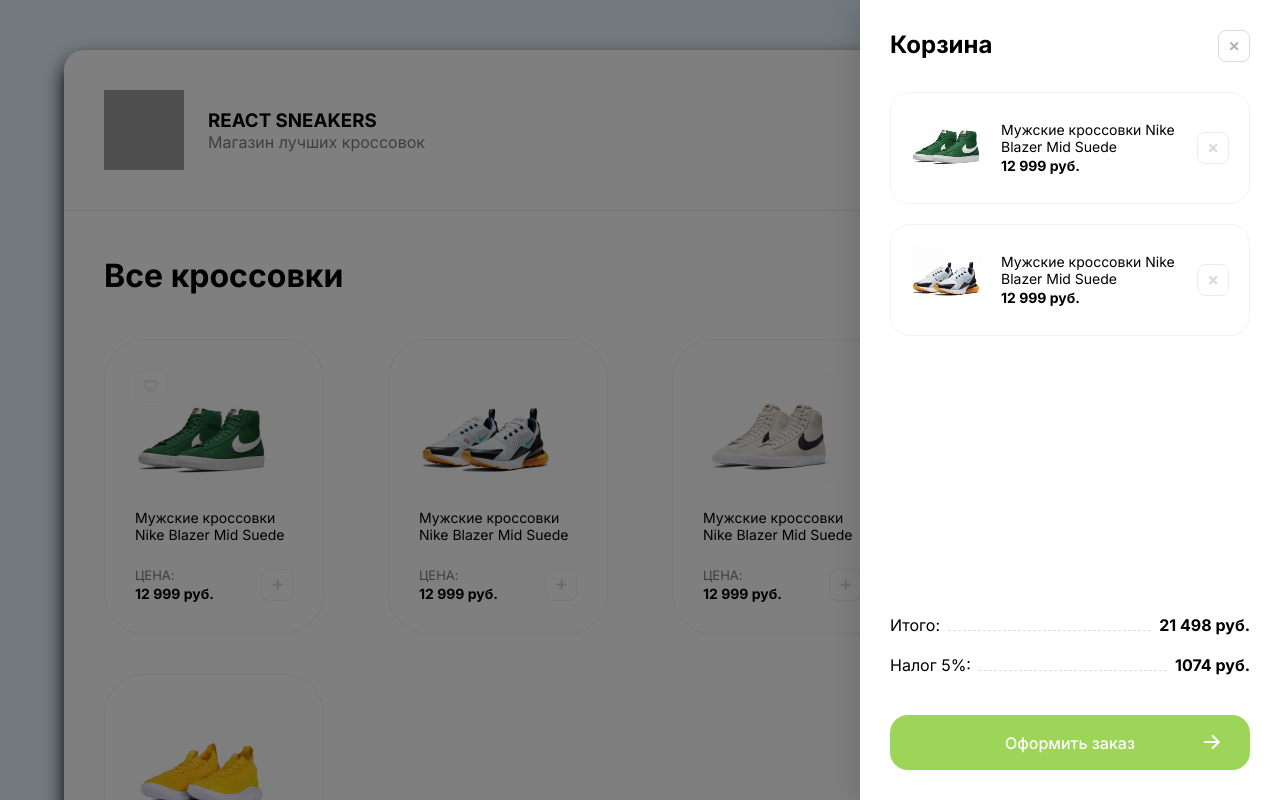
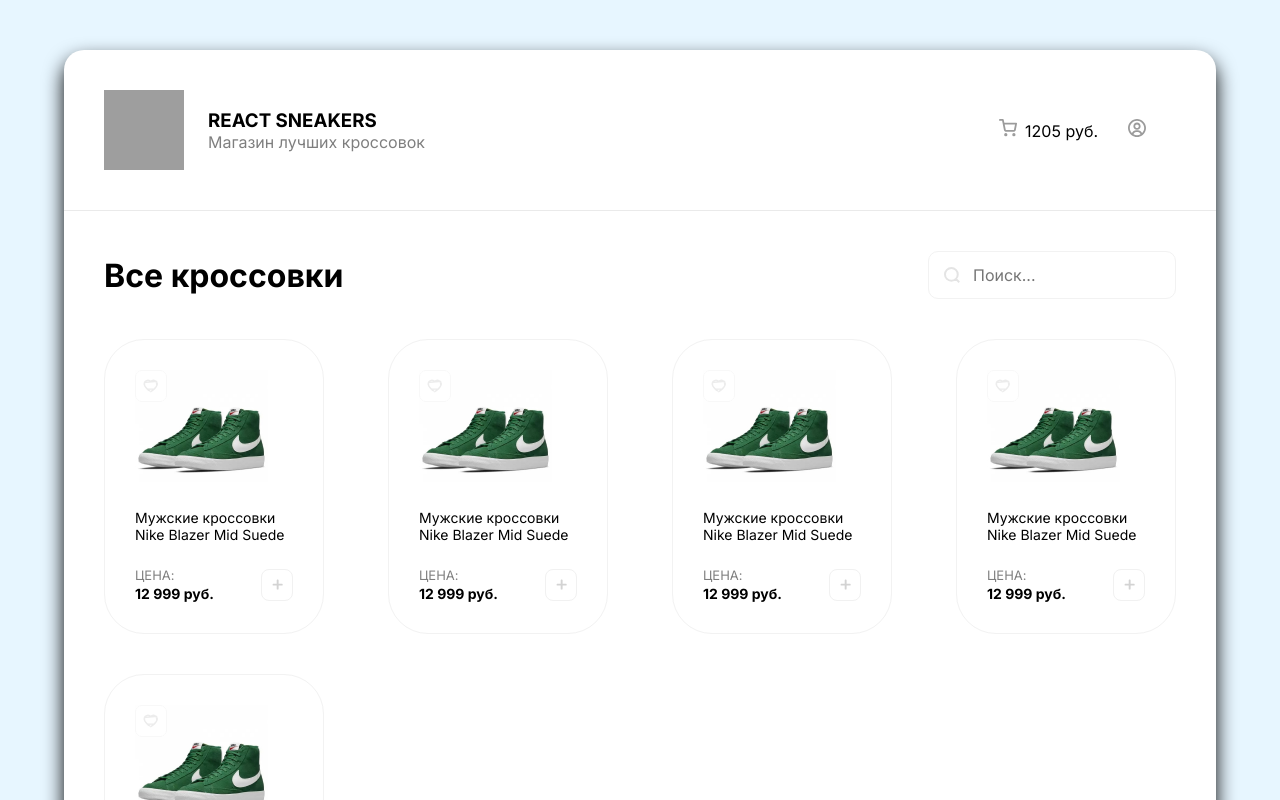
Before and after one commit to MrRahmat/react-sneakers, a React (Create React App) app: page / in a window 1280 px wide. Shown: the top 800 px of the page. Built offline with nearby package versions, Linux system fonts and the light colour scheme; grey boxes are pictures that could not be loaded.

Commit message:
Добавление компонентов Card, Cart, Header

```diff
--- a/src/App.jsx
+++ b/src/App.jsx
@@ -1,70 +1,13 @@
+import Card from './components/Card';
+import Header from './components/Header';
+import Cart from './components/Cart';
 
 function App() {
   return (
     <div className="wrapper">
-      <div className="cartOverlay">
-        <div className="cart">
-          <h2>Корзина <img className="cartItemBtn" src="/img/btn-remove.svg" alt="Remove" /></h2>
-          <div className="cartItems">
-            <div className="cartItem">
-              <div style={{backgroundImage: 'url(/img/sneakers/1.jpg)'}}className="cartItemImg">
+      <Cart/>
 
-              </div>
-              <div className="cartItem__text">
-                <p>Мужские кроссовки Nike Blazer Mid Suede</p>
-                <b>12 999 руб.</b>
-              </div>
-              <img className="cartItemBtn" src="/img/btn-remove.svg" alt="Remove" />
-            </div>
-            <div className="cartItem">
-              <div style={{backgroundImage: 'url(/img/sneakers/2.jpg)'}}className="cartItemImg">
-
-              </div>
-              <div className="cartItem__text">
-                <p>Мужские кроссовки Nike Blazer Mid Suede</p>
-                <b>12 999 руб.</b>
-              </div>
-              <img className="cartItemBtn" src="/img/btn-remove.svg" alt="Remove" />
-            </div>
-          </div>
-          <div className="cartBottom">
-            <ul>
-              <li>
-                <span>Итого:</span>
-                <div></div>
-                <b>21 498 руб.</b>
-              </li>
-              <li>
-                <span>Налог 5%:</span>
-                <div></div>
-                <b>1074 руб.</b>
-              </li>
-            </ul>
-            <button className="greenButton">Оформить заказ <img src="/img/arrow.svg" alt="Arrow" /></button>
-          </div>
-         </div>
-      </div>
-
-
-      <header>
-        <div className="headerLeft">
-          <img className="headerLogo" src="/img/logo.png" alt="Логотип"/>
-          <div>
-            <h3>React Sneakers</h3>
-            <p>Магазин лучших кроссовок</p>
-          </div>
-        </div>
-
-          <ul className="headerRight">
-            <li>
-            <img width={18} height={18} src="/img/cart.svg" alt="Корзина"/>
-              <span>1205 руб.</span>
-            </li>
-            <li>
-            <img width={18} height={18} src="/img/user.svg" alt="Пользователь"/>
-            </li>
-          </ul>
-      </header>
+      <Header/>
       <div className="content">
         <div className="contentHeader">
           <h1>Все кроссовки</h1>
@@ -75,74 +18,11 @@
         </div>
 
         <div className="sneakers">
-          <div className="card">
-            <div className="cardFavourite">
-              <img src="/img/heart-unliked.svg" alt="Unlike"/>
-            </div>
-            <img width={133} height={112} src="/img/sneakers/1.jpg" alt="Sneakers"/>
-            <h5>Мужские кроссовки Nike Blazer Mid Suede</h5>
-            <div className="cardBottom">
-              <div className="cardCost">
-                <p>Цена:</p>
-                <b>12 999 руб.</b>
-              </div>
-              <button className="cardBtn">
-                <img width={11} height={11} src="/img/plus.svg" alt="+"/>
-              </button>
-            </div>
-          </div>
-          <div className="card">
-            <img width={133} height={112} src="/img/sneakers/2.jpg" alt="Sneakers"/>
-            <h5>Мужские кроссовки Nike Blazer Mid Suede</h5>
-            <div className="cardBottom">
-              <div className="cardCost">
-                <p>Цена:</p>
-                <b>12 999 руб.</b>
-              </div>
-              <button className="cardBtn">
-                <img width={11} height={11} src="/img/plus.svg" alt="+"/>
-              </button>
-            </div>
-          </div>
-          <div className="card">
-            <img width={133} height={112} src="/img/sneakers/3.jpg" alt="Sneakers"/>
-            <h5>Мужские кроссовки Nike Blazer Mid Suede</h5>
-            <div className="cardBottom">
-              <div className="cardCost">
-                <p>Цена:</p>
-                <b>12 999 руб.</b>
-              </div>
-              <button className="cardBtn">
-                <img width={11} height={11} src="/img/plus.svg" alt="+"/>
-              </button>
-            </div>
-          </div>
-          <div className="card">
-            <img width={133} height={112} src="/img/sneakers/4.jpg" alt="Sneakers"/>
-            <h5>Мужские кроссовки Nike Blazer Mid Suede</h5>
-            <div className="cardBottom">
-              <div className="cardCost">
-                <p>Цена:</p>
-                <b>12 999 руб.</b>
-              </div>
-              <button className="cardBtn">
-                <img width={11} height={11} src="/img/plus.svg" alt="+"/>
-              </button>
-            </div>
-          </div>
-          <div className="card">
-            <img width={133} height={112} src="/img/sneakers/5.jpg" alt="Sneakers"/>
-            <h5>Мужские кроссовки Nike Blazer Mid Suede</h5>
-            <div className="cardBottom">
-              <div className="cardCost">
-                <p>Цена:</p>
-                <b>12 999 руб.</b>
-              </div>
-              <button className="cardBtn">
-                <img width={11} height={11} src="/img/plus.svg" alt="+"/>
-              </button>
-            </div>
-          </div>
+          <Card/>
+          <Card/>
+          <Card/>
+          <Card/>
+          <Card/>
         </div>
       </div>
     </div>
--- /dev/null
+++ b/src/components/Card.jsx
@@ -0,0 +1,23 @@
+import React from "react";
+
+function Card(params) {
+    return(
+        <div className="card">
+            <div className="cardFavourite">
+              <img src="/img/heart-unliked.svg" alt="Unlike"/>
+            </div>
+            <img width={133} height={112} src="/img/sneakers/1.jpg" alt="Sneakers"/>
+            <h5>Мужские кроссовки Nike Blazer Mid Suede</h5>
+            <div className="cardBottom">
+              <div className="cardCost">
+                <p>Цена:</p>
+                <b>12 999 руб.</b>
+              </div>
+              <button className="cardBtn">
+                <img width={11} height={11} src="/img/plus.svg" alt="+"/>
+              </button>
+            </div>
+          </div>
+    );
+}
+export default Card;
--- /dev/null
+++ b/src/components/Cart.jsx
@@ -0,0 +1,49 @@
+function Cart(params) {
+    return(
+        <div style={{display: 'none'}} className="cartOverlay">
+            <div className="cart">
+                <h2>Корзина <img className="cartItemBtn" src="/img/btn-remove.svg" alt="Remove" /></h2>
+                <div className="cartItems">
+                    <div className="cartItem">
+                    <div style={{backgroundImage: 'url(/img/sneakers/1.jpg)'}}className="cartItemImg">
+
+                    </div>
+                    <div className="cartItem__text">
+                        <p>Мужские кроссовки Nike Blazer Mid Suede</p>
+                        <b>12 999 руб.</b>
+                    </div>
+                    <img className="cartItemBtn" src="/img/btn-remove.svg" alt="Remove" />
+                    </div>
+                    <div className="cartItem">
+                    <div style={{backgroundImage: 'url(/img/sneakers/2.jpg)'}}className="cartItemImg">
+
+                    </div>
+                    <div className="cartItem__text">
+                        <p>Мужские кроссовки Nike Blazer Mid Suede</p>
+                        <b>12 999 руб.</b>
+                    </div>
+                    <img className="cartItemBtn" src="/img/btn-remove.svg" alt="Remove" />
+                    </div>
+                </div>
+                <div className="cartBottom">
+                    <ul>
+                    <li>
+                        <span>Итого:</span>
+                        <div></div>
+                        <b>21 498 руб.</b>
+                    </li>
+                    <li>
+                        <span>Налог 5%:</span>
+                        <div></div>
+                        <b>1074 руб.</b>
+                    </li>
+                    </ul>
+                    <button className="greenButton">Оформить заказ <img src="/img/arrow.svg" alt="Arrow" /></button>
+                </div>
+            </div>
+        </div>
+
+    );
+}
+
+export default Cart;
--- /dev/null
+++ b/src/components/Header.jsx
@@ -0,0 +1,24 @@
+function Header(params){
+    return(
+        <header>
+            <div className="headerLeft">
+                <img className="headerLogo" src="/img/logo.png" alt="Логотип"/>
+                <div>
+                    <h3>React Sneakers</h3>
+                    <p>Магазин лучших кроссовок</p>
+                </div>
+            </div>
+
+            <ul className="headerRight">
+                <li>
+                    <img width={18} height={18} src="/img/cart.svg" alt="Корзина"/>
+                    <span>1205 руб.</span>
+                </li>
+                <li>
+                    <img width={18} height={18} src="/img/user.svg" alt="Пользователь"/>
+                </li>
+            </ul>
+        </header>
+    );
+}
+export default Header;
```
